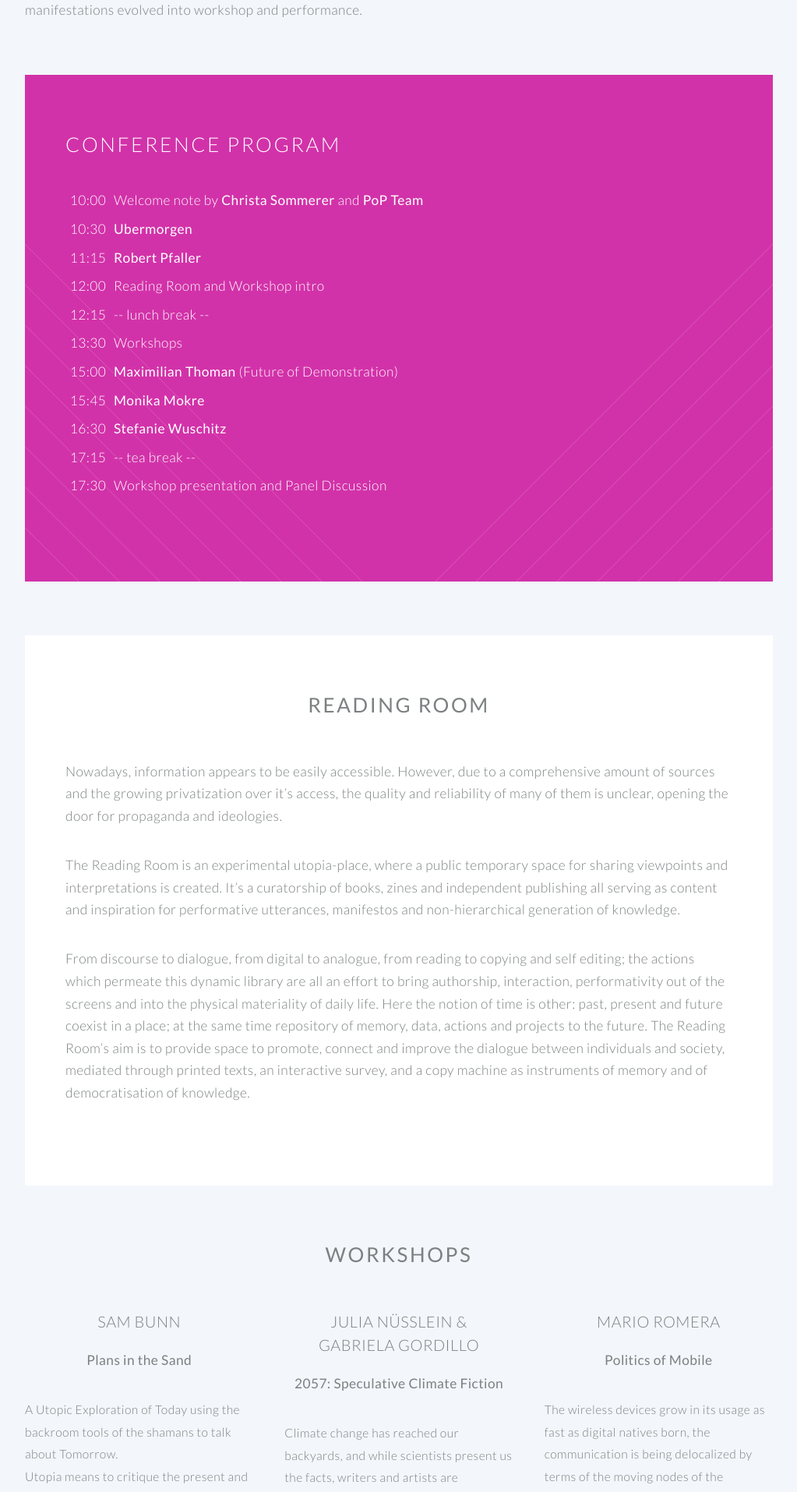
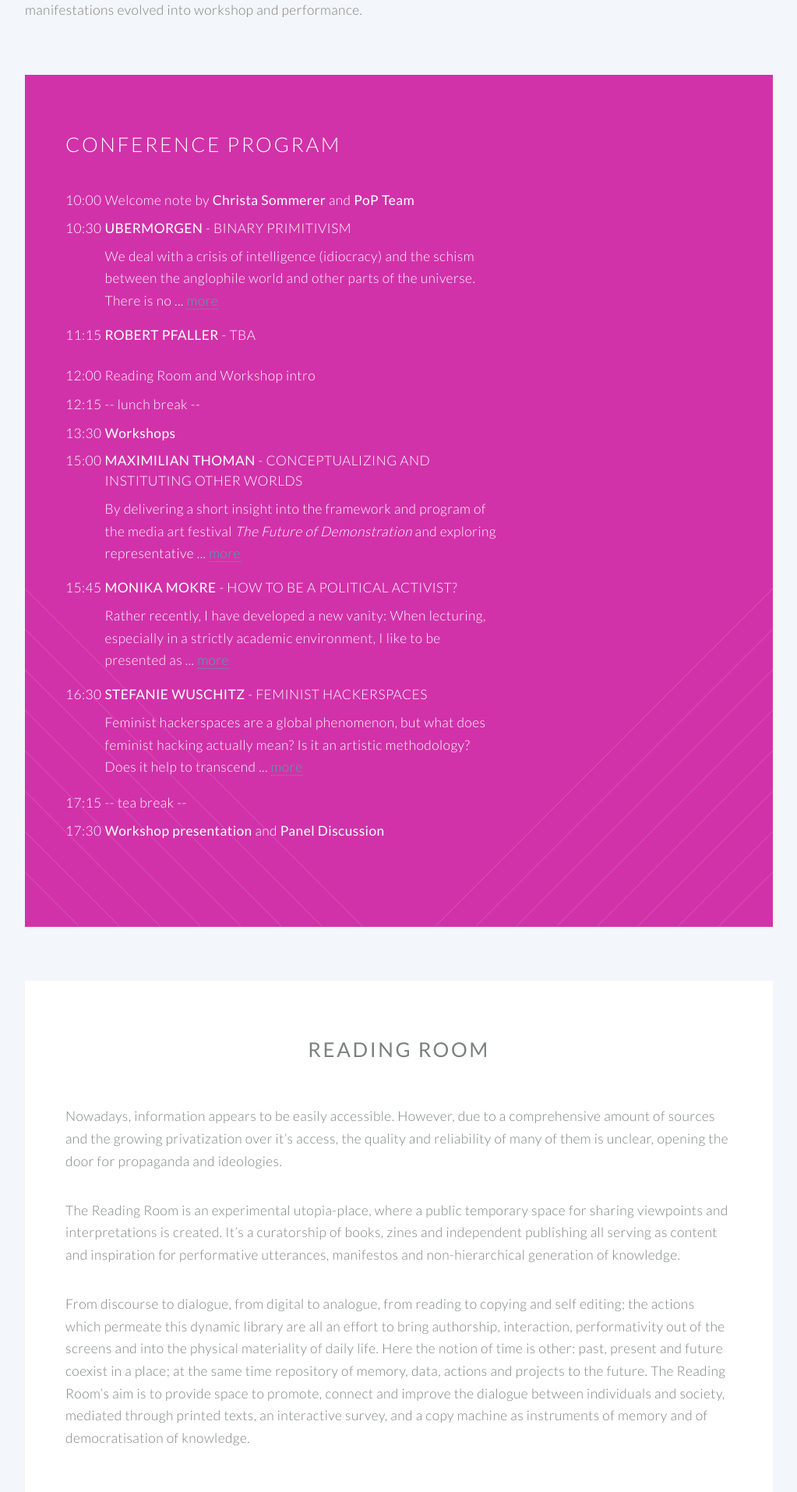
Before and after one commit to supergraph/pop-2017, a Jekyll site: the page built from index.html, in a window 1280 px wide. Shown: the part 1300-3214 px from the top of the page at 78% size, without its empty margins (128-1151 px from the left). Built offline with Jekyll 4.4.1, drawn with Linux system fonts in a browser that asks for light colours.

Commit message:
added fancy abstracts

```diff
--- a/_includes/head.html
+++ b/_includes/head.html
@@ -21,6 +21,7 @@
     <script src="{{ site.url }}/js/skel.min.js"></script>
     <script src="{{ site.url }}/js/skel-layers.min.js"></script>
     <script src="{{ site.url }}/js/init.js"></script>
+    <script src="{{ site.url }}/js/scripts.js"></script>
     <!--[if lte IE 8]><link rel="stylesheet" href="/css/ie/v8.css" /><![endif]-->
     <!--[if lte IE 9]><link rel="stylesheet" href="/css/ie/v9.css" /><![endif]-->
     <meta name="viewport" content="width=device-width">
--- a/css/style.css
+++ b/css/style.css
@@ -8,6 +8,34 @@
 */
 
 /* Basic */
+.invisible {
+  visibility: hidden;
+}
+.text-hide {
+  font: 0/0 a;
+  color: transparent;
+  text-shadow: none;
+  background-color: transparent;
+  border: 0;
+}
+.hidden {
+  display: none !important;
+  visibility: hidden !important;
+}
+.clearfix:after {
+  content: " ";
+  visibility: hidden;
+  display: block;
+  height: 0;
+  clear: both;
+}
+.invisible {
+  display: none;
+}
+.abstract {
+  margin-top: -0.5em;
+  margin-bottom: 0.5em;
+}
 
 	body, #skel-layers-wrapper {
 		background: #f3f6fa;
--- a/index.html
+++ b/index.html
@@ -37,25 +37,107 @@ The symposium is composed of practitioners and theorists from a diverse backgrou
 <tbody><tr>
 <th>10:00</th><td style="padding: 4px 4px;">Welcome note by <strong>Christa Sommerer</strong> and <strong>PoP Team</strong></td>
 </tr><tr>
-<th>10:30</th><td style="padding: 4px 4px;"><strong>Ubermorgen</strong></td>
+<th>10:30</th>
+<td style="padding: 4px 4px;">
+    <h4>
+      <strong>Ubermorgen</strong> - Binary Primitivism
+    </h4>
+      <p class="abstract">
+        <span>
+We deal with a crisis of intelligence (idiocracy) and the schism between the anglophile world and other parts of the universe. There is no ...
+</span>
+        <a class="more">more</a>
+      </p>
+      <p class="abstract invisible">
+        <span>
+We deal with a crisis of intelligence (idiocracy) and the schism between the anglophile world and other parts of the universe. There is no fragmentation of the EU. The final downfall of the British Empire is occuring and supranational structures like the EU and BRICS, where globalization is not so much about the expansion of the national, are evolving into an unknown future.
+Now where does Art and Actionism kick in? Artists need to educate themselves about the mechanisms of economics and world politics - especially beyond the constraints of the english language. There is a need to stop seeing problems as a binary game between the good people and the villain.
+</span>
+        <a class="less">less</a>
+      </p>
+</td>
 </tr><tr>
-<th>11:15</th><td style="padding: 4px 4px;"><strong>Robert Pfaller</strong></td>
+<th>11:15</th><td style="padding: 4px 4px;">
+    <h4>
+      <strong>Robert Pfaller</strong> - TBA
+    </h4>
+</td>
 </tr><tr>
 <th>12:00</th><td style="padding: 4px 4px;">Reading Room and Workshop intro</td>
 </tr><tr>
 <th>12:15</th><td style="padding: 4px 4px;">-- lunch break --</td>
 </tr><tr>
-<th>13:30</th><td style="padding: 4px 4px;">Workshops</td>
+<th>13:30</th><td style="padding: 4px 4px;"><strong>Workshops</strong></td>
 </tr><tr>
-<th>15:00</th><td style="padding: 4px 4px;"><strong>Maximilian Thoman</strong> (Future of Demonstration)</td>
+<th>15:00</th><td style="padding: 4px 4px;">
+    <h4>
+      <strong>Maximilian Thoman</strong> - Conceptualizing and instituting other worlds
+    </h4>
+      <p class="abstract">
+        <span>
+By delivering a short insight into the framework and program of the media art festival <span style="font-style: italic;">The Future of Demonstration</span> and exploring representative ...
+</span>
+        <a class="more">more</a>
+      </p>
+      <p class="abstract invisible">
+        <span>
+By delivering a short insight into the framework and program of the media art festival <span style="font-style: italic;">The
+Future of Demonstration</span> and exploring representative examples of some of the key-
+protagonists, Maximilian Thoman will elucidate the concept behind and illustrate the artistic
+and curatorial intentions.
+Today, the contradictory power of critique has run out of steam. Creativity services
+consumerist variety while automation and financialization restrain our prospects of the future.
+We have to gather and contrive new visions, models, structures and tools through the act of
+art. <span style="font-style: italic;">The Future of Demonstration</span> is an art series that engages with the transformation towards
+postglobal ecologies and societies by exploring the notion of demonstration with its
+technological, political, pedagogical and aesthetic capacities. The art series suspends the
+separation between art and discourse, exhibition and conference, and instead initiates post-
+disciplinary practices. Art, performance, music, film, discourse and research are condensed to
+demonstrations that engage with current potentials of counter-fiction.</span>
+        <a class="less">less</a>
+      </p>
+</td>
 </tr><tr>
-<th>15:45</th><td style="padding: 4px 4px;"><strong>Monika Mokre</strong></td>
+<th>15:45</th><td style="padding: 4px 4px;">
+    <h4>
+      <strong>Monika Mokre</strong> - How to be a political activist?
+    </h4>
+      <p class="abstract">
+        <span>
+Rather recently, I have developed a new vanity: When lecturing, especially in a strictly academic environment, I like to be presented as ...
+</span>
+        <a class="more">more</a>
+      </p>
+      <p class="abstract invisible">
+        <span>
+Rather recently, I have developed a new vanity: When lecturing, especially in a strictly academic environment, I like to be presented as a political scientist as well as a political activist. I like to be thought of as something different than just a theoretician, somebody who is taking action, working in solidarity in collectives.
+And, in fact, I am active in political contexts, together with many others. But are we therefore activists? Or, rather, untrained social workers finding rooms and odd jobs for refugees and migrants? Small scale legal advisors? In short: People compensating in small and unsatisfactory ways for massive state failure? Instead of people fighting against the political system creating all the problems we are dealing with?
+And when – or if – we are a political activists – is our practice solidary? Or, rather, paternalistic or even exploitative? Do we gain cultural capital and a good reputation at the costs of refugees and migrants?
+In this paper, I would like to discuss questions of solidary practice both from a theoretical and practical angle, with regard to the latter focusing on cultural and arts projects with refugees.
+</span>
+        <a class="less">less</a>
+      </p>
+</td>
 </tr><tr>
-<th>16:30</th><td style="padding: 4px 4px;"><strong>Stefanie Wuschitz</strong></td>
+<th>16:30</th><td style="padding: 4px 4px;">
+    <h4>
+      <strong>Stefanie Wuschitz</strong> - Feminist Hackerspaces
+    </h4>
+      <p class="abstract">
+        <span>
+Feminist hackerspaces are a global phenomenon, but what does feminist hacking actually mean? Is it an artistic methodology? Does it help to transcend ...</span>
+        <a class="more">more</a>
+      </p>
+      <p class="abstract invisible">
+        <span>
+Feminist hackerspaces are a global phenomenon, but what does feminist hacking actually mean? Is it an artistic methodology? Does it help to transcend gender norms, shape new subject positions, establish immaterial infrastructures? The collective organizing Mz* Baltazar‘s Lab has to reinvent itself again and again to meet the needs of queer, non-binary and artsy feminists. Open hardware continues to play an essential role in providing means of self-expression and agency. Additionally, research and activism in a wider socio-political context became a necessary routine to face the growing commercialisation in the maker-environment and attacks from nationalism and sexism.</span>
+        <a class="less">less</a>
+      </p>
+</td>
 </tr><tr>
 <th>17:15</th><td style="padding: 4px 4px;">-- tea break --</td>
 </tr><tr>
-<th>17:30</th><td style="padding: 4px 4px;">Workshop presentation and Panel Discussion</td>
+<th>17:30</th><td style="padding: 4px 4px;"><strong>Workshop presentation</strong> and <strong>Panel Discussion</strong></td>
 </tr>
 </tbody>
 </table>
--- /dev/null
+++ b/js/scripts.js
@@ -0,0 +1,36 @@
+
+var init;
+
+init = function() {
+  $('input[type=radio]').change(function() {
+    var url;
+    if ($(this).is(':checked')) {
+      url = $(this).data('href');
+      return window.location = url;
+    }
+  });
+  $('a.more').click(function() {
+    var truncated_description;
+    truncated_description = $(this).parent();
+    truncated_description.addClass('invisible');
+    return truncated_description.next().removeClass('invisible');
+  });
+  $('a.less').click(function() {
+    var description;
+    description = $(this).parent();
+    description.addClass('invisible');
+    return description.prev().removeClass('invisible');
+  });
+  $('.videobutton').click(function() {
+    var url;
+    $('.modal-title').html($(this).data('title'));
+    url = 'http://www.youtube.com/embed/' + $(this).data('id');
+    $('iframe').attr('src', url);
+    return $('#videomodal').modal();
+  });
+  return $('#videomodal').on('hide.bs.modal', function() {
+    return $('iframe').attr('src', '');
+  });
+};
+
+$(document).ready(init);
```
